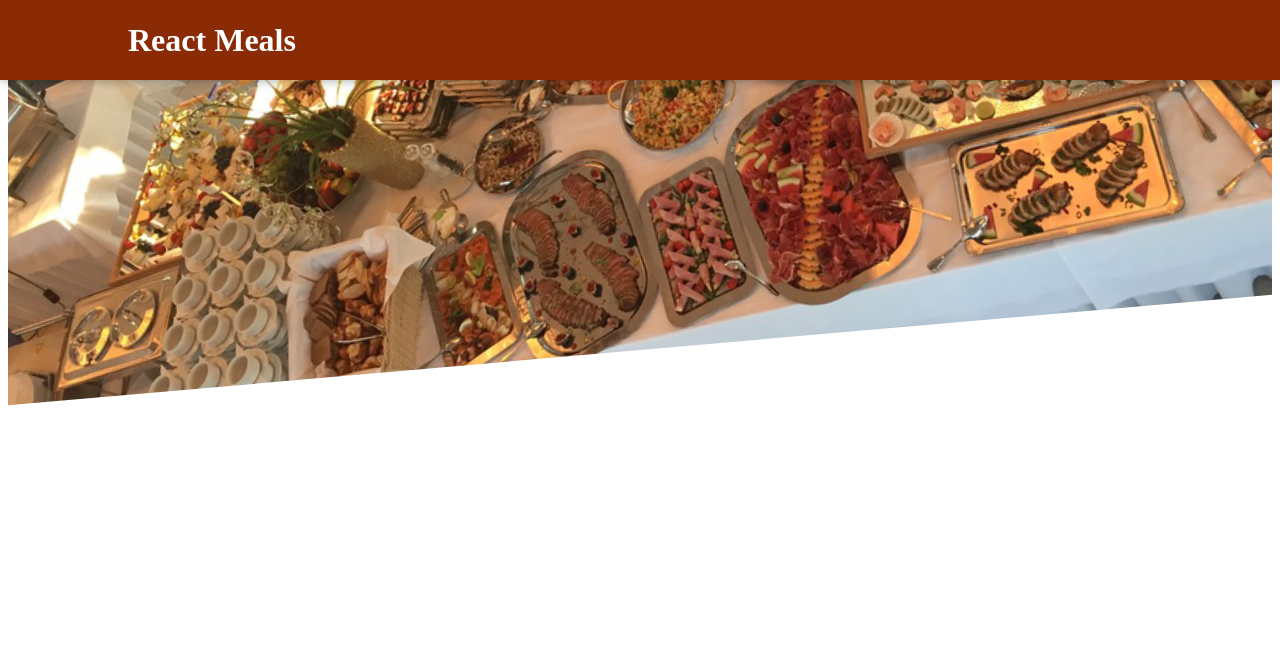
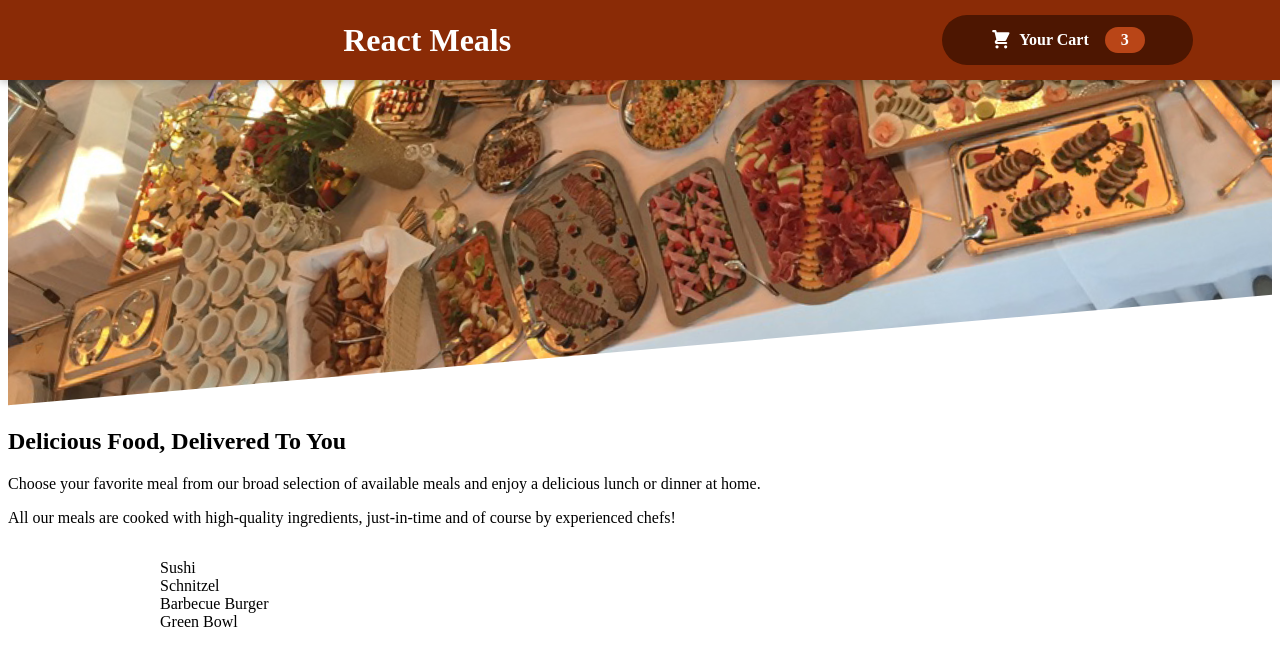
Before and after one commit to KeshavBansal21/Food_Order_App, a React (Create React App) app in the folder food_order_app/: page / in a window 1280 px wide. Shown: the top 666 px of the page. Built offline with nearby package versions, Linux system fonts and the light colour scheme.

Commit message:
Meals Component added

```diff
--- a/food_order_app/src/App.js
+++ b/food_order_app/src/App.js
@@ -1,10 +1,11 @@
 import React ,{Fragment} from 'react';
 import Header from "./components/Layout/Header"
-
+import Meals from './components/Meals/Meals';
 function App() {
   return (
     <Fragment>
       <Header/>
+      <Meals/>
     </Fragment>
   );
 }
--- /dev/null
+++ b/food_order_app/src/components/Cart/CartIcon.js
@@ -0,0 +1,13 @@
+const CartIcon = () => {
+    return (
+      <svg
+        xmlns='http://www.w3.org/2000/svg'
+        viewBox='0 0 20 20'
+        fill='currentColor'
+      >
+        <path d='M3 1a1 1 0 000 2h1.22l.305 1.222a.997.997 0 00.01.042l1.358 5.43-.893.892C3.74 11.846 4.632 14 6.414 14H15a1 1 0 000-2H6.414l1-1H14a1 1 0 00.894-.553l3-6A1 1 0 0017 3H6.28l-.31-1.243A1 1 0 005 1H3zM16 16.5a1.5 1.5 0 11-3 0 1.5 1.5 0 013 0zM6.5 18a1.5 1.5 0 100-3 1.5 1.5 0 000 3z' />
+      </svg>
+    );
+  };
+
+  export default CartIcon;
--- a/food_order_app/src/components/Layout/Header.js
+++ b/food_order_app/src/components/Layout/Header.js
@@ -1,12 +1,13 @@
 import React , {Fragment} from 'react';
 import classes from "./Header.module.css"
 import mealsImage from "../../assets/meals.jpg"
+import HeaderCartButton from './HeaderCartButton';
 const Header = ()=>{
     return (
         <Fragment>
             <header className={classes.header}>
                 <h1>React Meals</h1>
-                <button>Cart</button>
+                <HeaderCartButton/>
             </header>
             <div className={classes['main-image']}>
                 <img src={mealsImage}/>
--- a/food_order_app/src/components/Layout/Header.module.css
+++ b/food_order_app/src/components/Layout/Header.module.css
@@ -7,7 +7,7 @@
     background-color: #8a2b06;
     color: white;
     display: flex;
-    justify-content: space-between;
+    justify-content: space-around;
     align-items: center;
     padding: 0 10%;
     box-shadow: 0 2px 8px rgba(0, 0, 0, 0.25);
--- /dev/null
+++ b/food_order_app/src/components/Layout/HeaderCartButton.js
@@ -0,0 +1,17 @@
+import React from "react";
+import CartIcon from "../Cart/CartIcon";
+import classes from "./HeaderCartButton.module.css";
+
+const HeaderCartButton = (props) => {
+  return (
+    <button className={classes.button}>
+      <span className={classes.icon}>
+        <CartIcon />
+      </span>
+      <span>Your Cart</span>
+      <span className={classes.badge}>3</span>
+    </button>
+  );
+};
+
+export default HeaderCartButton;
--- /dev/null
+++ b/food_order_app/src/components/Layout/HeaderCartButton.module.css
@@ -0,0 +1,59 @@
+button {
+    cursor: pointer;
+    font: inherit;
+    border: none;
+    background-color: #4d1601;
+    color: white;
+    padding: 0.75rem 3rem;
+    display: flex;
+    justify-content: space-around;
+    align-items: center;
+    border-radius: 25px;
+    font-weight: bold;
+  }
+
+  .button:hover,
+  .button:active {
+    background-color: #2c0d00;
+  }
+
+  .icon {
+    width: 1.35rem;
+    height: 1.35rem;
+    margin-right: 0.5rem;
+  }
+
+  .badge {
+    background-color: #b94517;
+    padding: 0.25rem 1rem;
+    border-radius: 25px;
+    margin-left: 1rem;
+    font-weight: bold;
+  }
+
+  .button:hover .badge,
+  .button:active .badge {
+    background-color: #92320c;
+  }
+
+  .bump {
+    animation: bump 300ms ease-out;
+  }
+
+  @keyframes bump {
+    0% {
+      transform: scale(1);
+    }
+    10% {
+      transform: scale(0.9);
+    }
+    30% {
+      transform: scale(1.1);
+    }
+    50% {
+      transform: scale(1.15);
+    }
+    100% {
+      transform: scale(1);
+    }
+  }
--- /dev/null
+++ b/food_order_app/src/components/Meals/AvailableMeals.js
@@ -0,0 +1,42 @@
+import classes from "./AvailableMeals.module.css";
+import MealsSummary from "./MealsSummary";
+
+const DUMMY_MEALS = [
+  {
+    id: "m1",
+    name: "Sushi",
+    description: "Finest fish and veggies",
+    price: 22.99,
+  },
+  {
+    id: "m2",
+    name: "Schnitzel",
+    description: "A german specialty!",
+    price: 16.5,
+  },
+  {
+    id: "m3",
+    name: "Barbecue Burger",
+    description: "American, raw, meaty",
+    price: 12.99,
+  },
+  {
+    id: "m4",
+    name: "Green Bowl",
+    description: "Healthy...and green...",
+    price: 18.99,
+  },
+];
+
+const AvailableMeals = () => {
+  // const mealsList =
+  return (
+    <section className={classes.meals}>
+      <ul>
+        {DUMMY_MEALS.map((meal) => <li>{meal.name}</li>)}
+      </ul>
+    </section>
+  );
+};
+
+export default AvailableMeals;
--- /dev/null
+++ b/food_order_app/src/components/Meals/AvailableMeals.module.css
@@ -0,0 +1,24 @@
+.meals {
+    max-width: 60rem;
+    width: 90%;
+    margin: 2rem auto;
+    animation: meals-appear 1s ease-out forwards;
+  }
+
+  .meals ul {
+    list-style: none;
+    margin: 0;
+    padding: 0;
+  }
+
+  @keyframes meals-appear {
+    from {
+      opacity: 0;
+      transform: translateY(3rem);
+    }
+
+    to {
+      opacity: 1;
+      transform: translateY(0);
+    }
+  }
--- /dev/null
+++ b/food_order_app/src/components/Meals/Meals.js
@@ -0,0 +1,13 @@
+import { Fragment } from "react";
+import AvailableMeals from "./AvailableMeals";
+import MealsSummary from "./MealsSummary";
+const Meals = () => {
+  return (
+    <Fragment>
+      <MealsSummary></MealsSummary>
+      <AvailableMeals></AvailableMeals>
+    </Fragment>
+  );
+};
+
+export default Meals;
--- /dev/null
+++ b/food_order_app/src/components/Meals/MealsSummary.js
@@ -0,0 +1,18 @@
+import classes from './MealsSummary.module.css';
+const MealsSummary = () => {
+  return (
+    <section className = {classes.summary}>
+      <h2>Delicious Food, Delivered To You</h2>
+      <p>
+        Choose your favorite meal from our broad selection of available meals
+        and enjoy a delicious lunch or dinner at home.
+      </p>
+      <p>
+        All our meals are cooked with high-quality ingredients, just-in-time and
+        of course by experienced chefs!
+      </p>
+    </section>
+  );
+};
+
+export default MealsSummary;
--- /dev/null
+++ b/food_order_app/src/components/Meals/MealsSummary.module.css
@@ -0,0 +1,24 @@
+.meals {
+    max-width: 60rem;
+    width: 90%;
+    margin: 2rem auto;
+    animation: meals-appear 1s ease-out forwards;
+  }
+
+  .meals ul {
+    list-style: none;
+    margin: 0;
+    padding: 0;
+  }
+
+  @keyframes meals-appear {
+    from {
+      opacity: 0;
+      transform: translateY(3rem);
+    }
+
+    to {
+      opacity: 1;
+      transform: translateY(0);
+    }
+  }
```
